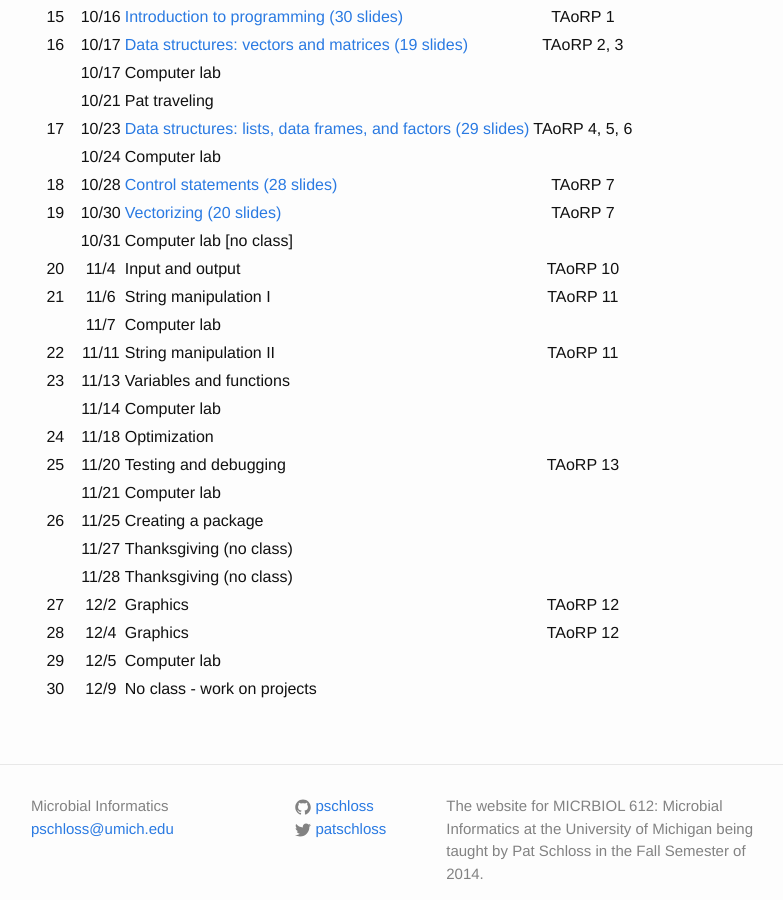
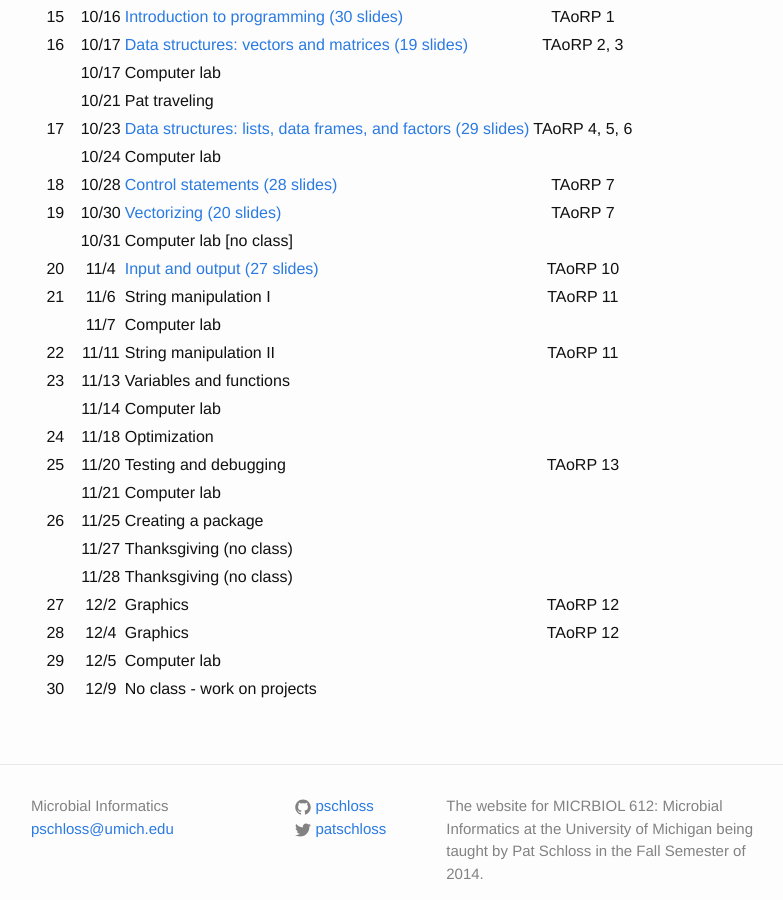
Before and after one commit to microbialinformatics/microbialinformatics.github.io, a Jekyll site: the page built from index.md, in a window 1280 px wide and 900 px high, scrolled down 2955 px. Shown: the whole window, without its empty margins (239-1022 px from the left). Built offline with Jekyll 4.4.1, drawn with Linux system fonts in a browser that asks for light colours.

Commit message:
Updated link for Lecture 20

```diff
--- a/index.md
+++ b/index.md
@@ -85,7 +85,7 @@ Class	|	Date	|	Topic	|	Reading
 18	|	10/28	|	[Control statements (28 slides)](slides/Lecture18)	|	TAoRP 7
 19	|	10/30	|   [Vectorizing (20 slides)](slides/Lecture19) | TAoRP 7
 	|	10/31	|	Computer lab [no class]	|
-20	|	11/4	|	Input and output	|	TAoRP 10
+20	|	11/4	|	[Input and output (27 slides)](slides/Lecture20)	|	TAoRP 10
 21	|	11/6	|	String manipulation I	|	TAoRP 11
 	|	11/7	|	Computer lab	|
 22	|	11/11	|	String manipulation II	|	TAoRP 11
```
